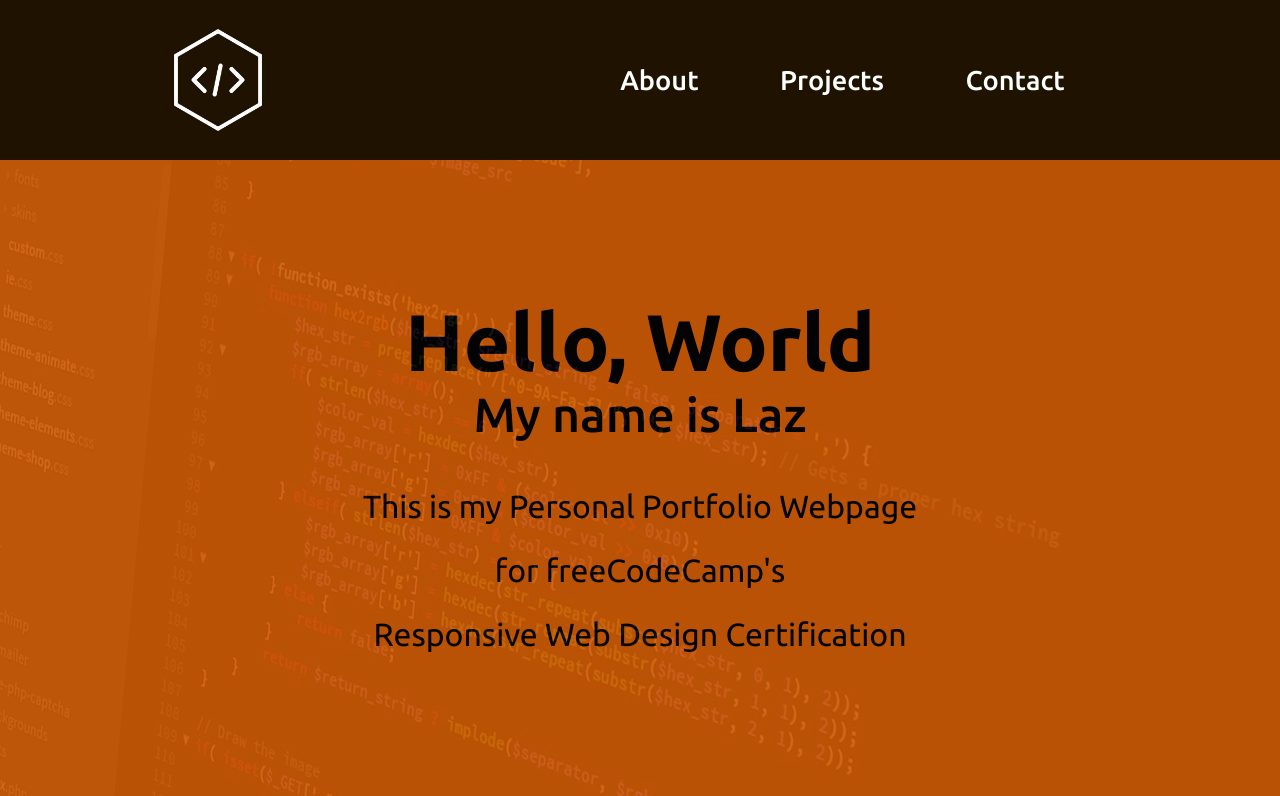
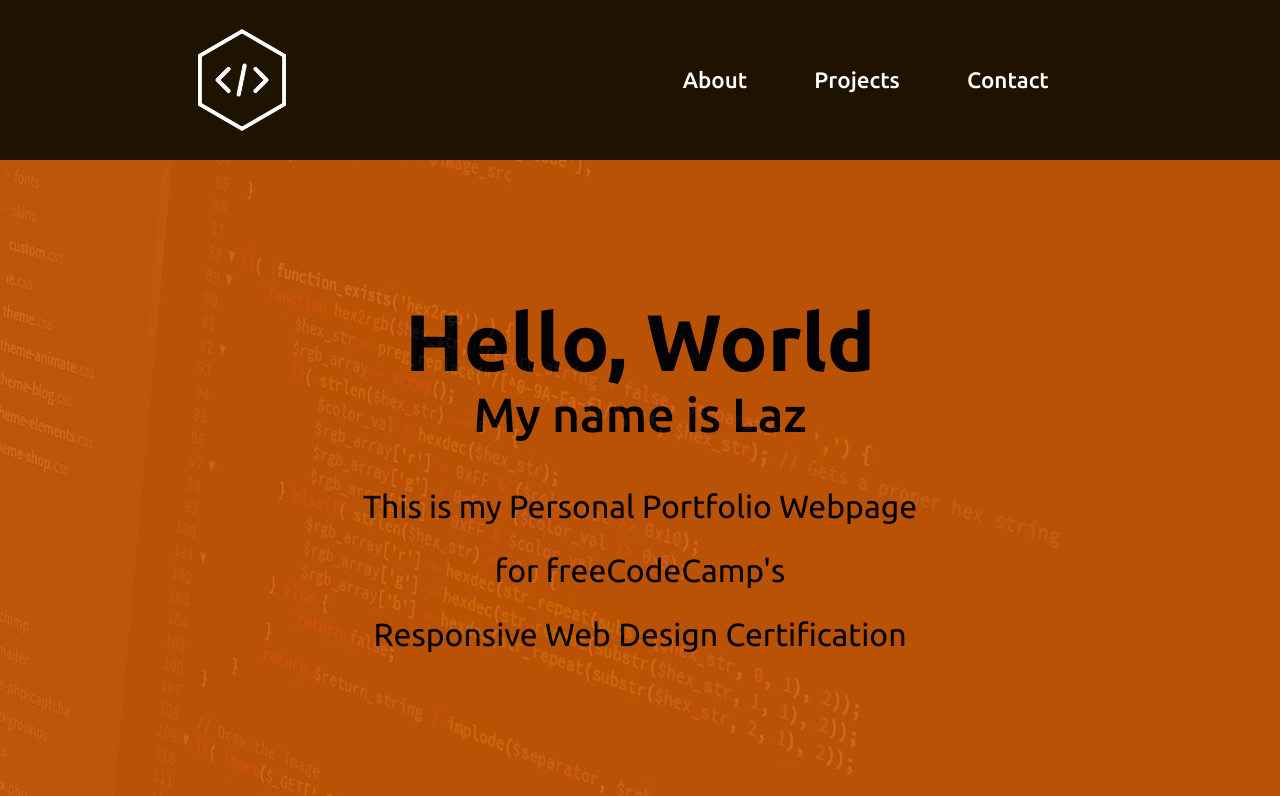
Before and after one commit to laz-k/Personal-Porfolio, a plain HTML site: page index.html in a window 1280 px wide. Shown: the top 796 px of the page. Drawn offline with Linux system fonts and the light colour scheme.

Commit message:
Finished

```diff
--- a/style.css
+++ b/style.css
@@ -376,7 +376,7 @@ body {
 		list-style: none;
 		display: inline-flex;
 		padding: 0 1.5em;
-		font-size: 1.7em;
+		font-size: 1.4em;
 	}
 
 	.navbar li a {
```
